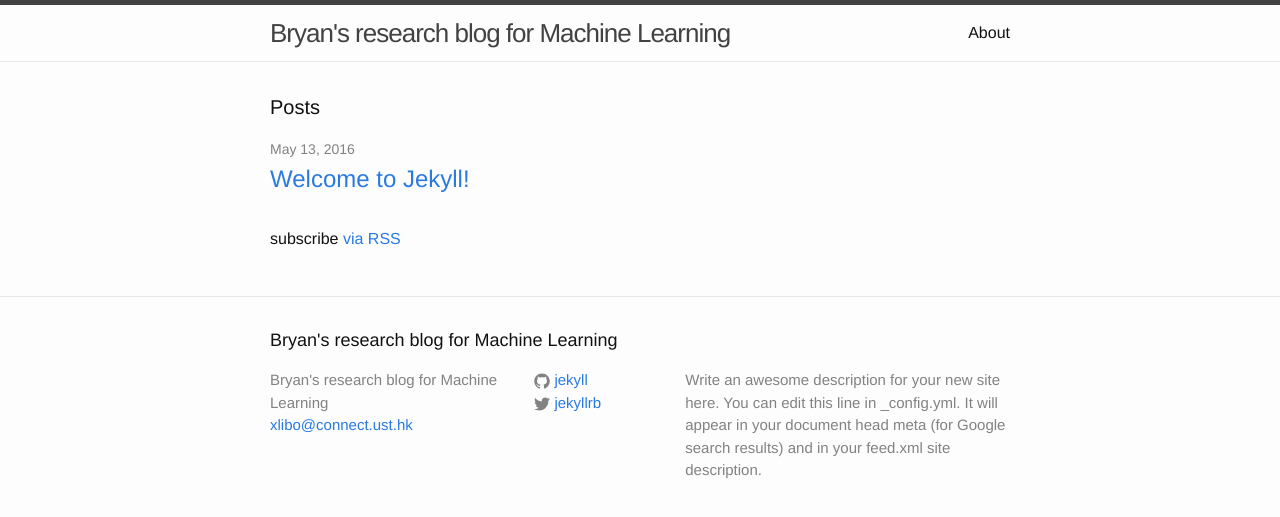
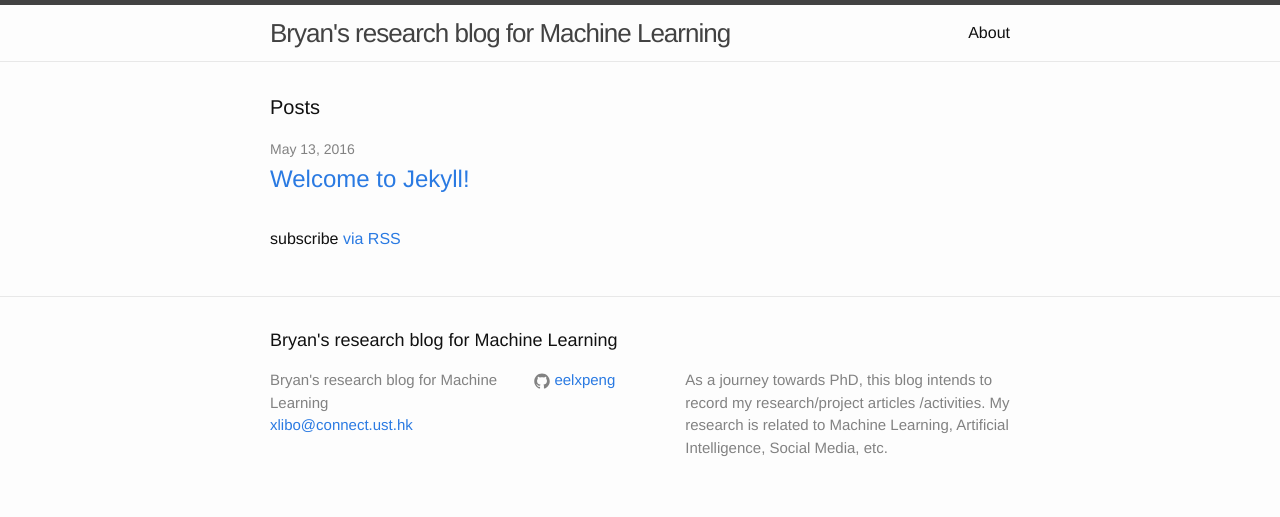
Before and after one commit to abha-b/eelxpeng.github.io, a Jekyll site: the page built from index.html, in a window 1280 px wide. Shown: the top 517 px of the page. Built offline with Jekyll 4.4.1, drawn with Linux system fonts in a browser that asks for light colours.

Commit message:
update desc

```diff
--- a/_config.yml
+++ b/_config.yml
@@ -9,13 +9,13 @@
 title: Bryan's research blog for Machine Learning
 email: xlibo@connect.ust.hk
 description: > # this means to ignore newlines until "baseurl:"
-  Write an awesome description for your new site here. You can edit this
-  line in _config.yml. It will appear in your document head meta (for
-  Google search results) and in your feed.xml site description.
+  As a journey towards PhD, this blog intends to record my research/project articles
+  /activities. My research is related to Machine Learning, Artificial Intelligence,
+  Social Media, etc.
 baseurl: "" # the subpath of your site, e.g. /blog
-url: "http://yourdomain.com" # the base hostname & protocol for your site
-twitter_username: jekyllrb
-github_username:  jekyll
+url: "https://http://eelxpeng.github.io" # the base hostname & protocol for your site
+#twitter_username: jekyllrb
+github_username:  eelxpeng
 
 # Build settings
 markdown: kramdown
```
Also changed, not shown: 4 other files.
